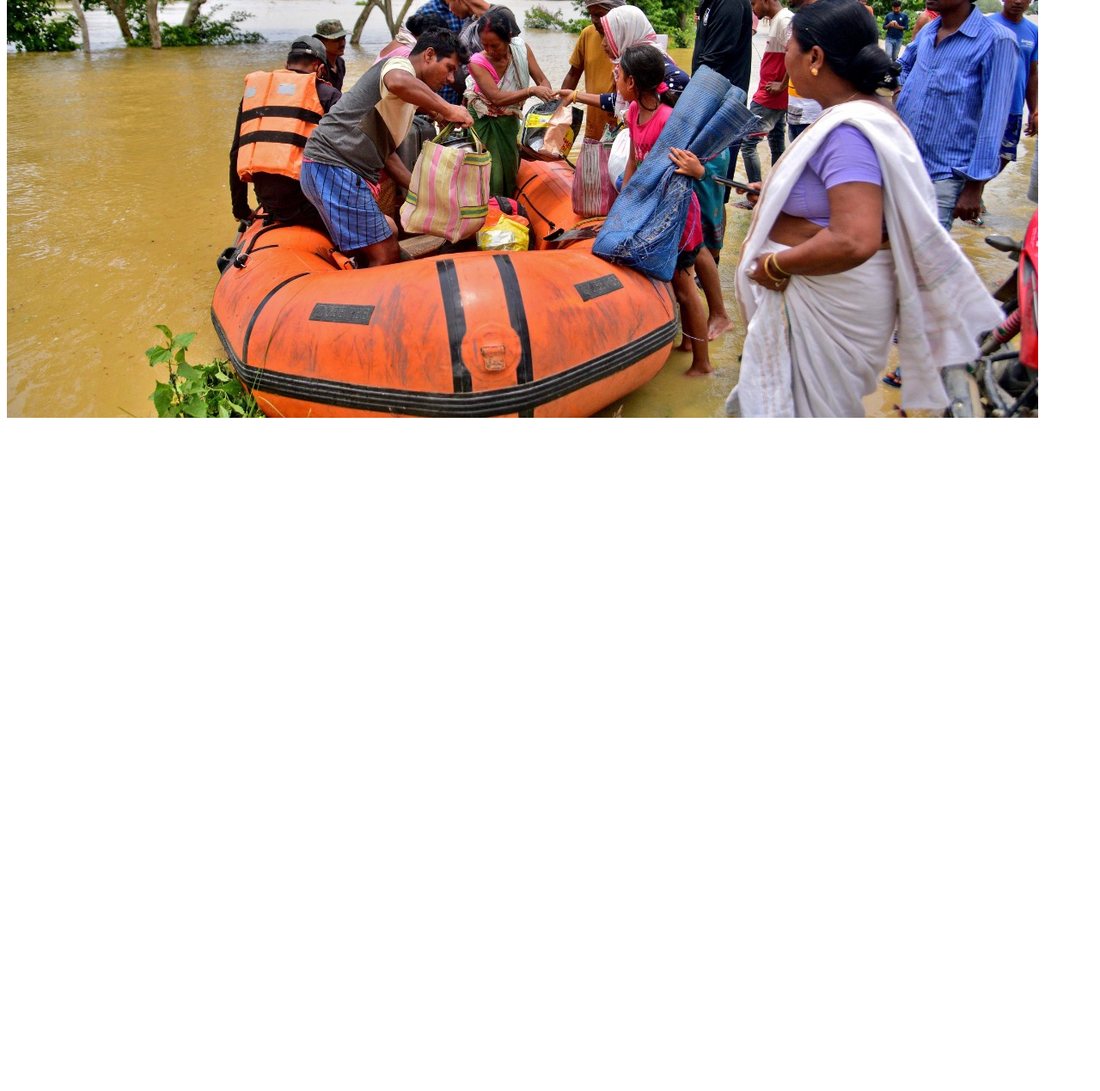
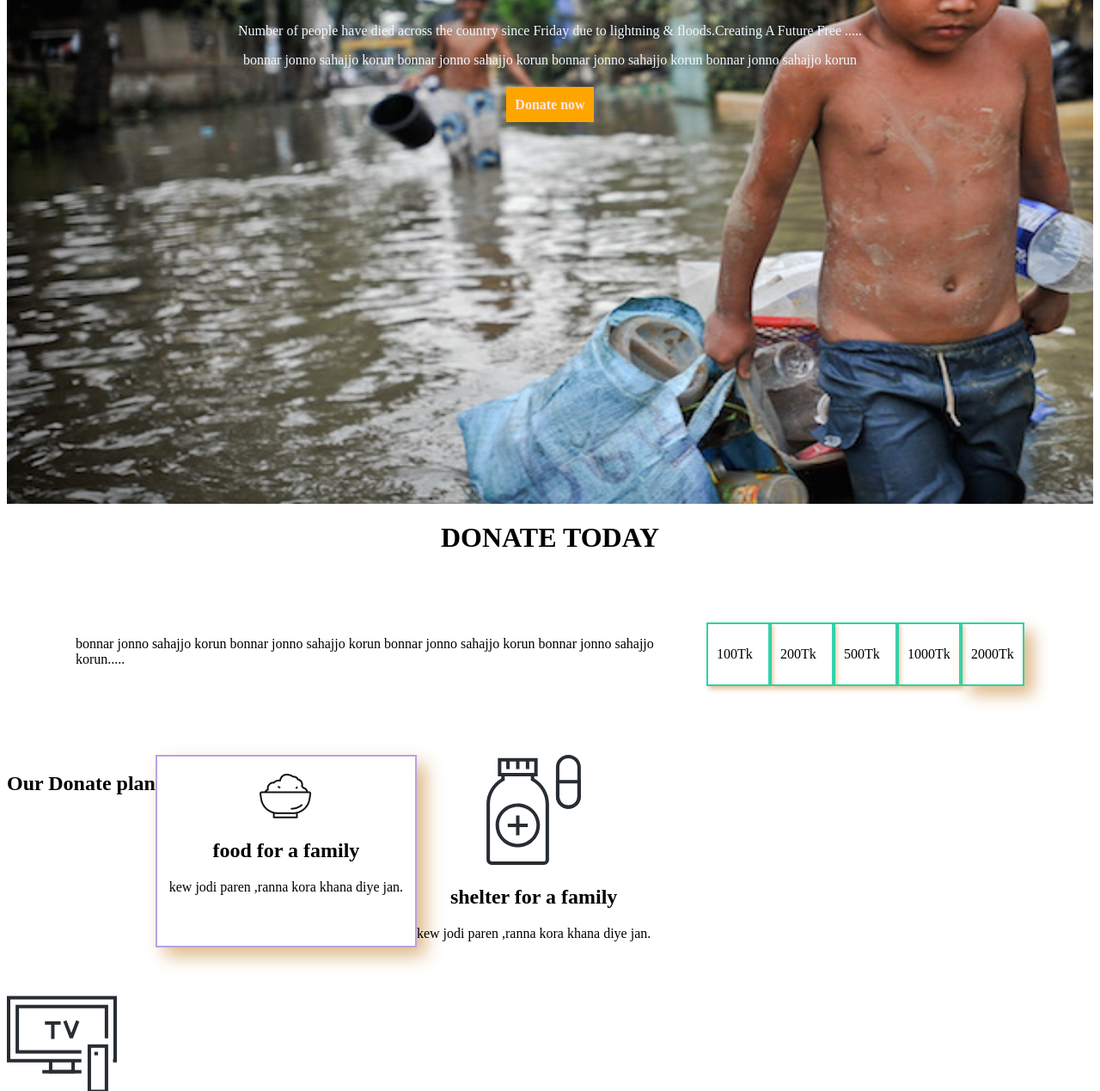
Before and after one commit to mehedii99/tran-din, a plain HTML site: page index.html in a window 1280 px wide. Shown: the part 292-1561 px from the top of the page at 86% size. Before the commit the page ends 800 px from the top, so only its background shows below. Drawn offline with Linux system fonts and the light colour scheme; a web font is replaced by a local one.

Commit message:
section added

```diff
--- a/index.html
+++ b/index.html
@@ -11,22 +11,95 @@
     <link rel="preconnect" href="https://fonts.gstatic.com" crossorigin>
     <link href="https://fonts.googleapis.com/css2?family=Arima:wght@100;400&display=swap" rel="stylesheet">
 
+
 </head>
 
 <body>
-    <div>
-        <h1>Let's Help Those Who Are More In Need</h1>
-        <p> Number of people have died across the country since Friday due to lightning & floods.Creating A Future Free
-            From
-            Donate Our Work. Get Involved Getting involved here is easy. Donate now to support affected children and
-            families in Beirut with emergency relief.
+    <section class="background-image">
+        <h1 class="title">Let's Help Those Who Are</h1>
+        <h1 class="title"> More In Need</h1>
+        <p> Number of people have died across the country since Friday due to lightning &
+            floods.Creating A Future Free .....
         </p>
+        <p>
+            bonnar jonno sahajjo korun bonnar jonno sahajjo korun bonnar jonno sahajjo korun bonnar jonno
+            sahajjo
+            korun
+        </p>
+        <br>
 
-        <a class="link-button" target="_blank" href="https://www.linkedin.com/company/programminghero/">Donate Now</a>
-        <img src="images/donation5.jpg" alt="">
+        <a class="link-button">Donate now</a>
 
-    </div>
+    </section>
+    <h1 class="donate">DONATE TODAY</h1>
+    <section>
+        <div class="section-one">
+
+            <title class="title-two"> DONATE TODAY</title>
+            <p>bonnar jonno sahajjo korun bonnar jonno sahajjo korun bonnar jonno sahajjo korun bonnar jonno
+                sahajjo
+                korun.....
+                <br>
+            </p>
+            <div class="card1">
+                <p>
+                    100Tk
+                </p>
+            </div>
+            <div class="card2">
+                <p>
+                    200Tk
+                </p>
+            </div>
+            <div class="card3">
+                <p>
+                    500Tk
+                </p>
+
+            </div>
+            <div class="card4">
+                <p>
+                    1000Tk
+                </p>
+
+
+            </div>
+            <div class="card5">
+                <p>
+                    2000Tk
+                </p>
+
+
+            </div>
+    </section>
+    <section>
+        <div class="section3">
+            <h1 class="title3"> Our Donate plan</h1>
+            <div class="donate-plan">
+                <div class="donate-den">
+                    <img src="icons/food.png" alt="">
+                    <h2>food for a family</h2>
+                    <p> kew jodi paren ,ranna kora khana diye jan.</p>
+                </div>
+            </div>
+            <div class="donate-den">
+                <img src="icons/medicine.svg" alt="">
+                <h2>shelter for a family</h2>
+                <p> kew jodi paren ,ranna kora khana diye jan.</p>
+            </div>
+        </div>
+        <div class="donate-den">
+            <img src="icons/icon7.svg" alt="">
+            <h2>education for a child</h2>
+            <p> kew jodi paren ,ranna kora khana diye jan.</p>
+        </div>
+        </div>
+        </div>
+        </div>
+    </section>
+
 
 </body>
 
+
 </html>
--- a/style.css
+++ b/style.css
@@ -1,3 +1,103 @@
+.background-image {
+    color: aliceblue;
+    text-align: center;
+    background-image: url(images/donation9.jpg);
+    background-repeat: no-repeat;
+    background-size: 1750px 1000px;
+    height: 800px;
+    padding-top: 70px;
+
+
+}
+
+.title {
+    font-size: 50px;
+}
+
 .link-button {
-    background-color: rgb(220, 66, 49);
+    color: rgb(246, 233, 237);
+    padding: 12px 10px;
+    font-size: 16px;
+    font-weight: bold;
+    background-color: orange;
 }
+
+.card1 {
+    width: 50px;
+    height: 50px;
+    border: 2px solid rgb(42, 211, 172);
+    padding: 10px;
+    box-shadow: 3px 3px 6px burlywood;
+}
+
+.card2 {
+    width: 50px;
+    height: 50px;
+    border: 2px solid rgb(42, 211, 172);
+    padding: 10px;
+    box-shadow: 3px 3px 6px burlywood;
+}
+
+.card3 {
+    width: 50px;
+    height: 50px;
+    border: 2px solid rgb(42, 211, 172);
+    padding: 10px;
+    box-shadow: 3px 3px 6px burlywood;
+}
+
+.card4 {
+    width: 50px;
+    height: 50px;
+    border: 2px solid rgb(42, 211, 172);
+    padding: 10px;
+    box-shadow: 3px 3px 6px burlywood;
+}
+
+.card5 {
+    width: 50px;
+    height: 50px;
+    border: 2px solid rgb(42, 211, 172);
+    padding: 10px;
+    box-shadow: 10px 10px 18px burlywood;
+}
+
+.section-one {
+    margin: 80px;
+}
+
+.donate-plan {
+    height: 200px;
+    width: 300px;
+    border: 2px solid rgb(181, 164, 225);
+    padding-top: 20px;
+    box-shadow: 10px 10px 20px burlywood;
+}
+
+.donate {
+    text-align: center;
+}
+
+.section-one {
+    display: flex;
+    justify-content: space-evenly;
+
+}
+
+.section3 {
+    display: flex;
+    text-align: center;
+    margin-bottom: 40px;
+    margin-top: 20px;
+}
+
+.donate-den:hover {
+    border: 1px solid gray;
+    cursor: pointer;
+    transition: 9ms;
+}
+
+.title3 {
+    display: flex;
+    justify-content: space-evenly;
+}
```
